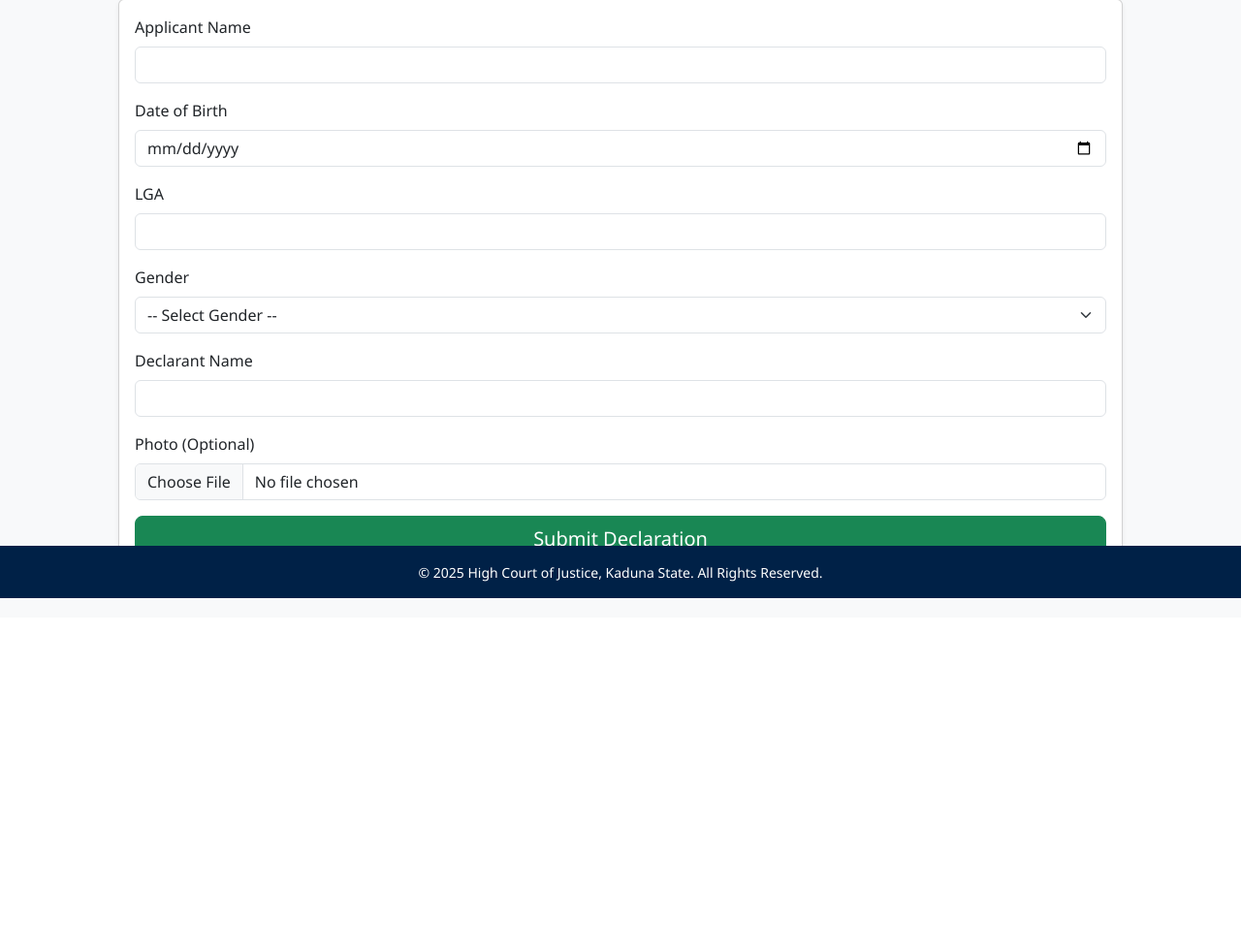
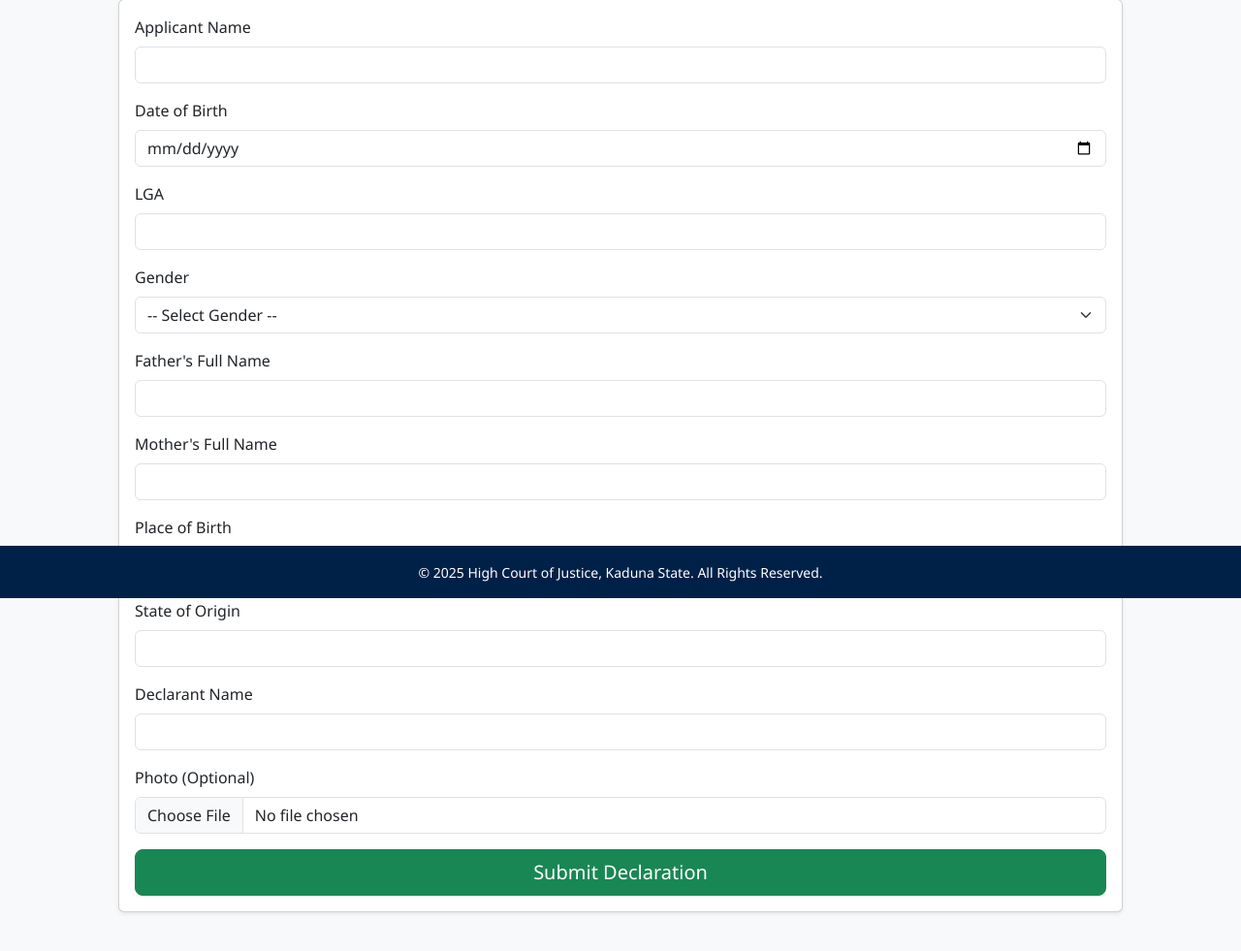
Before and after one commit to Abu-Bilal04/Age-Declaration-system, a PHP site: page /new_declaration.php in a window 1280 px wide. Shown: the part 183-1164 px from the top of the page at 97% size. Before the commit the page ends 800 px from the top, so only its background shows below. Run offline with PHP 8.4, Linux system fonts and the light colour scheme; a user stored in the database is signed in.

Commit message:
Add files via upload

```diff
--- a/new_declaration.php
+++ b/new_declaration.php
@@ -7,14 +7,18 @@ $error = '';
 $success = '';
 
 if(isset($_POST['submit'])){
-    $applicant_name = mysqli_real_escape_string($conn, $_POST['applicant_name']);
-    $dob = $_POST['dob'];
-    $lga = mysqli_real_escape_string($conn, $_POST['lga']);
-    $gender = $_POST['gender'];
-    $declarant_name = mysqli_real_escape_string($conn, $_POST['declarant_name']);
+    $applicant_name   = mysqli_real_escape_string($conn, $_POST['applicant_name']);
+    $dob              = $_POST['dob'];
+    $lga              = mysqli_real_escape_string($conn, $_POST['lga']);
+    $gender           = $_POST['gender'];
+    $declarant_name   = mysqli_real_escape_string($conn, $_POST['declarant_name']);
+    $father_fullname  = mysqli_real_escape_string($conn, $_POST['father_fullname']);
+    $mother_fullname  = mysqli_real_escape_string($conn, $_POST['mother_fullname']);
+    $place_of_birth   = mysqli_real_escape_string($conn, $_POST['place_of_birth']);
+    $state_of_origin  = mysqli_real_escape_string($conn, $_POST['state_of_origin']);
 
-    // Generate a unique token
-    $token = bin2hex(random_bytes(5)); // 10-character token
+    // Generate token
+    $token = bin2hex(random_bytes(5));
 
     // Handle photo upload
     $photo = '';
@@ -23,10 +27,13 @@ if(isset($_POST['submit'])){
         $fileName = $_FILES['photo']['name'];
         $fileExt = strtolower(pathinfo($fileName, PATHINFO_EXTENSION));
         $allowedExt = ['jpg','jpeg','png'];
+
         if(in_array($fileExt, $allowedExt)){
             $newFileName = time() . '_' . uniqid() . '.' . $fileExt;
             $destPath = 'uploads/' . $newFileName;
+
             if(!is_dir('uploads')) mkdir('uploads', 0755, true);
+
             if(move_uploaded_file($fileTmpPath, $destPath)){
                 $photo = $newFileName;
             } else {
@@ -38,8 +45,19 @@ if(isset($_POST['submit'])){
     }
 
     if(!$error){
-        $stmt = $conn->prepare("INSERT INTO declarations (applicant_name, dob, lga, gender, declarant_name, photo, qr_token) VALUES (?, ?, ?, ?, ?, ?, ?)");
-        $stmt->bind_param("sssssss", $applicant_name, $dob, $lga, $gender, $declarant_name, $photo, $token);
+        $stmt = $conn->prepare("INSERT INTO declarations (
+            applicant_name, dob, lga, gender, declarant_name,
+            father_fullname, mother_fullname, place_of_birth, state_of_origin,
+            photo, qr_token
+        ) VALUES (?, ?, ?, ?, ?, ?, ?, ?, ?, ?, ?)");
+
+        $stmt->bind_param(
+            "sssssssssss",
+            $applicant_name, $dob, $lga, $gender, $declarant_name,
+            $father_fullname, $mother_fullname, $place_of_birth, $state_of_origin,
+            $photo, $token
+        );
+
         if($stmt->execute()){
             $success = "Declaration created successfully. Token: <strong>$token</strong>";
         } else {
@@ -55,6 +73,7 @@ if(isset($_POST['submit'])){
     <?php if($error): ?>
         <div class="alert alert-danger"><?= $error ?></div>
     <?php endif; ?>
+
     <?php if($success): ?>
         <div class="alert alert-success"><?= $success ?></div>
     <?php endif; ?>
@@ -62,18 +81,22 @@ if(isset($_POST['submit'])){
     <div class="card shadow-sm">
         <div class="card-body">
             <form method="POST" enctype="multipart/form-data">
+
                 <div class="mb-3">
-                    <label for="applicant_name" class="form-label">Applicant Name</label>
-                    <input type="text" class="form-control" id="applicant_name" name="applicant_name" required>
+                    <label class="form-label">Applicant Name</label>
+                    <input type="text" class="form-control" name="applicant_name" required>
                 </div>
+
                 <div class="mb-3">
-                    <label for="dob" class="form-label">Date of Birth</label>
-                    <input type="date" class="form-control" id="dob" name="dob" required>
+                    <label class="form-label">Date of Birth</label>
+                    <input type="date" class="form-control" name="dob" required>
                 </div>
+
                 <div class="mb-3">
-                    <label for="lga" class="form-label">LGA</label>
-                    <input type="text" class="form-control" id="lga" name="lga" required>
+                    <label class="form-label">LGA</label>
+                    <input type="text" class="form-control" name="lga" required>
                 </div>
+
                 <div class="mb-3">
                     <label class="form-label">Gender</label>
                     <select class="form-select" name="gender" required>
@@ -82,17 +105,41 @@ if(isset($_POST['submit'])){
                         <option value="Female">Female</option>
                     </select>
                 </div>
+
                 <div class="mb-3">
-                    <label for="declarant_name" class="form-label">Declarant Name</label>
-                    <input type="text" class="form-control" id="declarant_name" name="declarant_name" required>
+                    <label class="form-label">Father's Full Name</label>
+                    <input type="text" class="form-control" name="father_fullname" required>
                 </div>
+
                 <div class="mb-3">
-                    <label for="photo" class="form-label">Photo (Optional)</label>
-                    <input type="file" class="form-control" id="photo" name="photo" accept=".jpg,.jpeg,.png">
+                    <label class="form-label">Mother's Full Name</label>
+                    <input type="text" class="form-control" name="mother_fullname" required>
                 </div>
+
+                <div class="mb-3">
+                    <label class="form-label">Place of Birth</label>
+                    <input type="text" class="form-control" name="place_of_birth" required>
+                </div>
+
+                <div class="mb-3">
+                    <label class="form-label">State of Origin</label>
+                    <input type="text" class="form-control" name="state_of_origin" required>
+                </div>
+
+                <div class="mb-3">
+                    <label class="form-label">Declarant Name</label>
+                    <input type="text" class="form-control" name="declarant_name" required>
+                </div>
+
+                <div class="mb-3">
+                    <label class="form-label">Photo (Optional)</label>
+                    <input type="file" class="form-control" name="photo" accept=".jpg,.jpeg,.png">
+                </div>
+
                 <div class="d-grid">
                     <button type="submit" name="submit" class="btn btn-success btn-lg">Submit Declaration</button>
                 </div>
+
             </form>
         </div>
     </div>
```
Also changed, not shown: generate_pdf.php (+26 -27 lines), verify.php (+15 -2 lines), dashboard.php (line endings or trailing spaces), db.php (line endings or trailing spaces), index.php (line endings or trailing spaces), login.php (line endings or trailing spaces), logout.php (line endings or trailing spaces).
